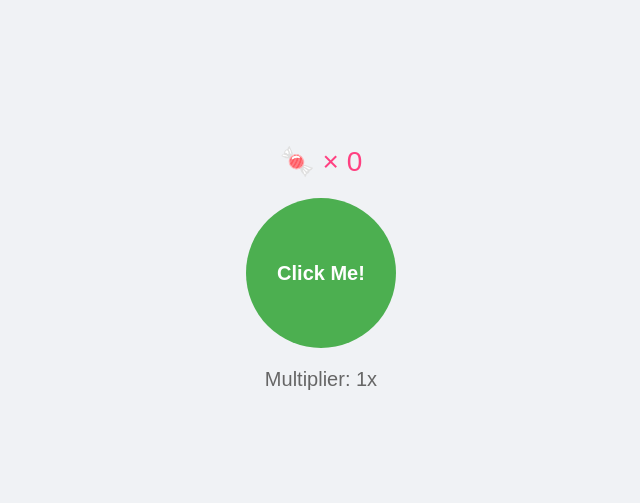
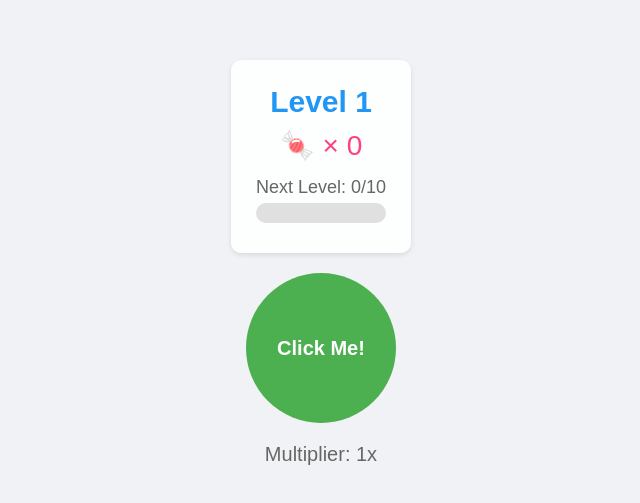
Before and after one commit to justvisiting/sonic-g, a plain HTML site: page clicking game/index.html in a window 1280 px wide. Shown: the part 137-640 px from the top of the page, without its empty margins (319-959 px from the left). Drawn offline with Linux system fonts and the light colour scheme.

Commit message:
can you add levels in the game to go to the next level you need to get 10 candies every single time you level up you need to get 10 more candies then number of candies you needed to get to level up before

```diff
--- a/clicking game/index.html
+++ b/clicking game/index.html
@@ -9,7 +9,14 @@
 <body>
     <div class="game-container">
         <div class="score-board">
+            <div class="level">Level <span id="level">1</span></div>
             <div class="candy-canes">🍬 × <span id="candyCount">0</span></div>
+            <div class="progress-container">
+                <div class="progress-text">Next Level: <span id="progressText">0/10</span></div>
+                <div class="progress-bar">
+                    <div id="progressFill" class="progress-fill"></div>
+                </div>
+            </div>
         </div>
         <div id="target" class="target">Click Me!</div>
         <div class="multiplier">Multiplier: <span id="multiplier">1x</span></div>
--- a/clicking game/styles.css
+++ b/clicking game/styles.css
@@ -22,10 +22,20 @@ body {
     margin-bottom: 20px;
     font-size: 24px;
     color: #333;
+    background: rgba(255, 255, 255, 0.9);
+    padding: 15px;
+    border-radius: 10px;
+    box-shadow: 0 2px 5px rgba(0, 0, 0, 0.1);
 }
 
-.score, .high-score, .candy-canes {
+.score, .high-score, .candy-canes, .level {
     margin: 10px;
+}
+
+.level {
+    color: #2196F3;
+    font-weight: bold;
+    font-size: 30px;
 }
 
 .candy-canes {
@@ -63,3 +73,28 @@ body {
     color: #666;
     margin-top: 20px;
 }
+
+.progress-container {
+    margin: 15px 10px;
+}
+
+.progress-text {
+    font-size: 18px;
+    color: #666;
+    margin-bottom: 5px;
+}
+
+.progress-bar {
+    width: 100%;
+    height: 20px;
+    background: #e0e0e0;
+    border-radius: 10px;
+    overflow: hidden;
+}
+
+.progress-fill {
+    height: 100%;
+    background: linear-gradient(90deg, #4CAF50, #8BC34A);
+    width: 0%;
+    transition: width 0.3s ease;
+}
```
